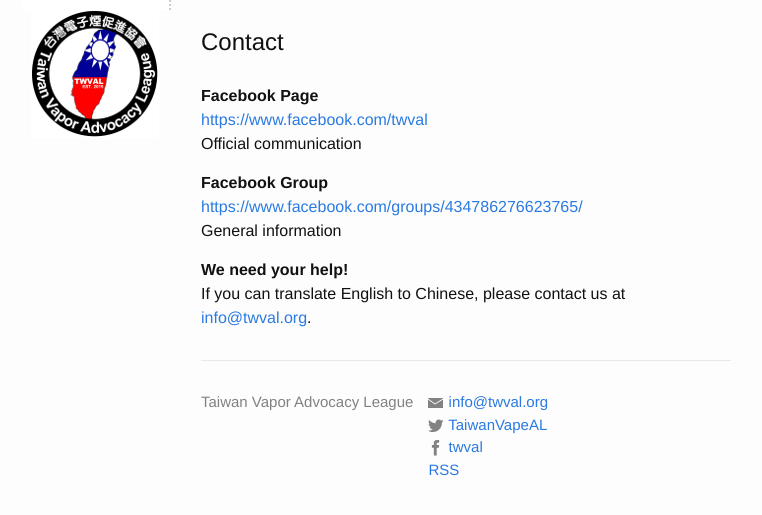
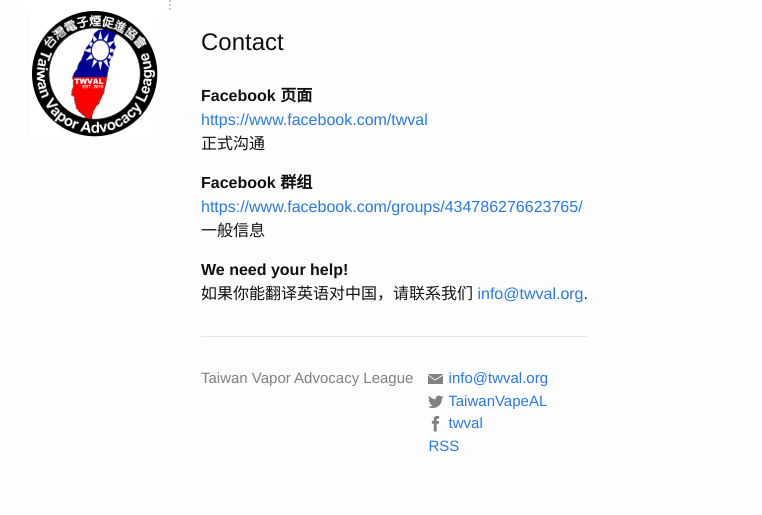
Before and after one commit to mose/twval-octopress, a Jekyll site: the page built from contact.md, in a window 1280 px wide. Shown: the top 515 px of the page, without its empty margins (279-1041 px from the left). Built offline with Jekyll 4.4.1, drawn with Linux system fonts in a browser that asks for light colours.

Commit message:
some translation

```diff
--- a/contact.md
+++ b/contact.md
@@ -5,16 +5,16 @@
 permalink: /contact/
 translation_id: e3a1a9429c62746f223d9efb4ade95a7
 ---
-#### Facebook Page
+#### Facebook 页面
 <https://www.facebook.com/twval>
-Official communication
+正式沟通
 
-#### Facebook Group
+#### Facebook 群组
 <https://www.facebook.com/groups/434786276623765/>
-General information
+一般信息
 
 #### We need your help!
-If you can translate English to Chinese, please contact us at [info@twval.org][1].
+如果你能翻译英语对中国，请联系我们 [info@twval.org][1].
 
 
 [1]: mailto:info@twval.org
```
